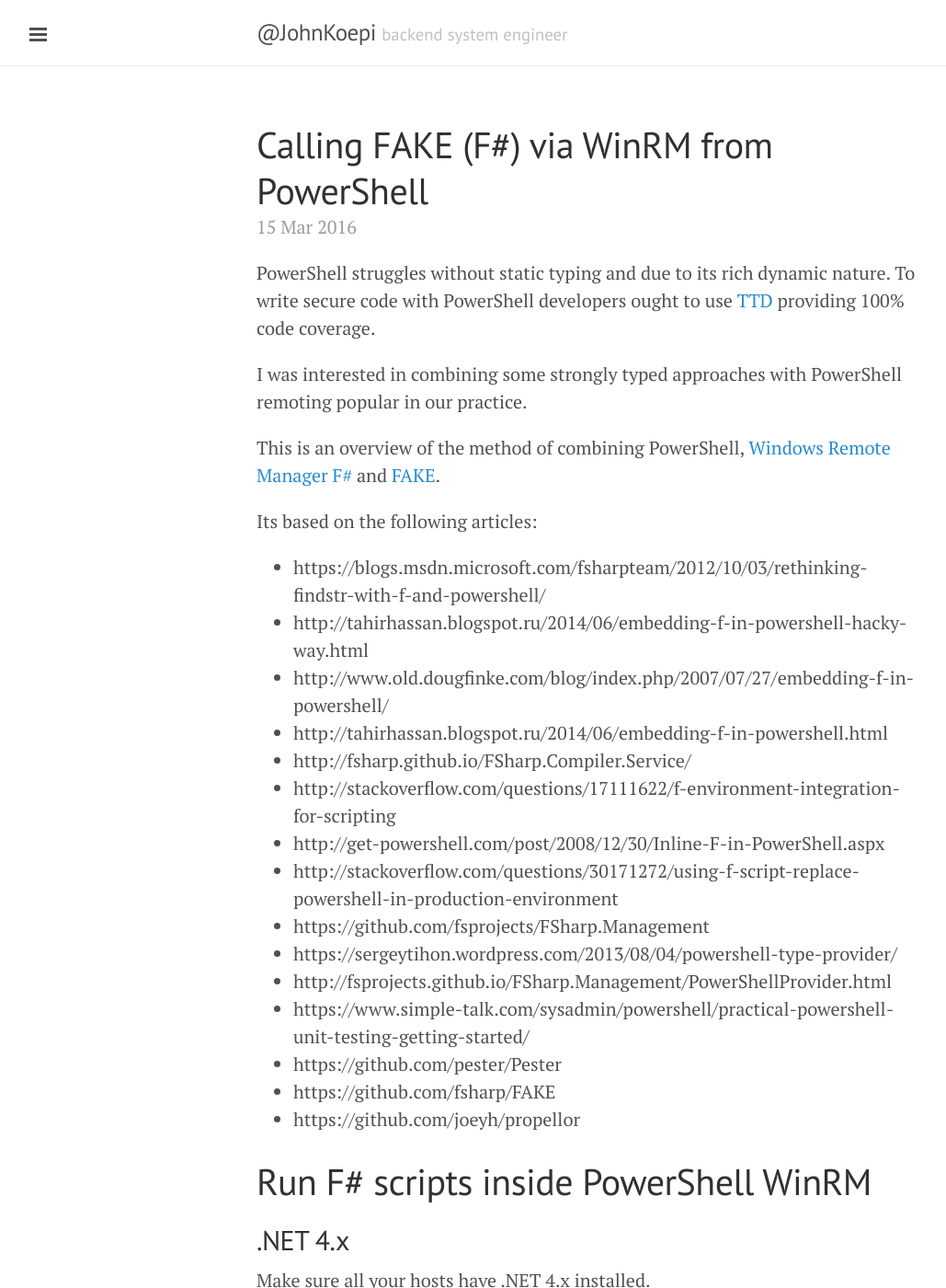
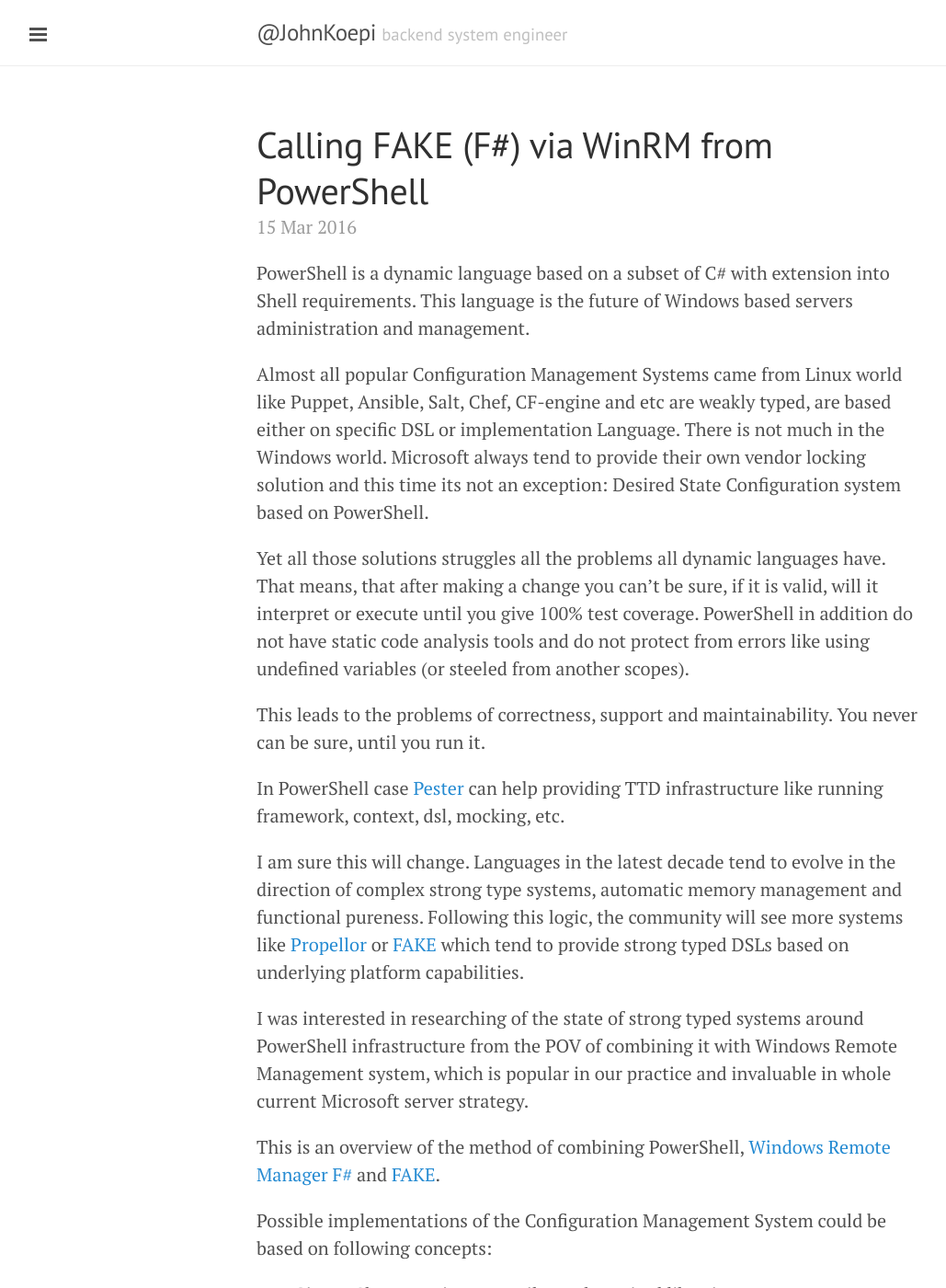
Before and after one commit to sitano/sitano.github.io, a Jekyll site: the page built from _posts/2016-03-15-powershell-winrm-fake.md, in a window 1280 px wide and 1400 px high. Shown: the whole window at 92% size, without its empty margins (1-1030 px from the left). Built offline with Jekyll 4.4.1, drawn with Linux system fonts in a browser that asks for light colours; Markdown is read by kramdown in place of the engine named in the settings; comment, search, counter and statistics services are not loaded; some of the changed text lies outside the part shown.

Commit message:
refining + intro + conclusion for ps/winrm/fake

````diff
--- a/_posts/2016-03-15-powershell-winrm-fake.md
+++ b/_posts/2016-03-15-powershell-winrm-fake.md
@@ -3,55 +3,117 @@
 title: Calling FAKE (F#) via WinRM from PowerShell
 ---
 
-PowerShell struggles without static typing and due to its rich dynamic
-nature. To write secure code with PowerShell developers ought to use
-[TTD](https://github.com/pester/Pester) providing 100% code coverage.
+PowerShell is a dynamic language based on a subset of C# with extension
+into Shell requirements. This language is the future of Windows based
+servers administration and management.
 
-I was interested in combining some strongly typed approaches with PowerShell
-remoting popular in our practice.
+Almost all popular Configuration Management Systems came from Linux
+world like Puppet, Ansible, Salt, Chef, CF-engine and etc are weakly typed,
+are based either on specific DSL or implementation Language. There is
+not much in the Windows world. Microsoft always tend to provide their
+own vendor locking solution and this time its not an exception: Desired
+State Configuration system based on PowerShell.
+
+Yet all those solutions struggles all the problems all dynamic languages have.
+That means, that after making a change you can't be sure, if it is valid,
+will it interpret or execute until you give 100% test coverage. PowerShell
+in addition do not have static code analysis tools and do not protect
+from errors like using undefined variables (or steeled from another scopes).
+
+This leads to the problems of correctness, support and maintainability.
+You never can be sure, until you run it.
+
+In PowerShell case [Pester](https://github.com/pester/Pester) can help
+providing TTD infrastructure like running framework, context, dsl, mocking,
+etc.
+
+I am sure this will change. Languages in the latest decade tend to evolve
+in the direction of complex strong type systems, automatic memory management
+and functional pureness. Following this logic, the community will see more
+systems like [Propellor](https://github.com/joeyh/propellor) or
+[FAKE](https://github.com/fsharp/FAKE) which tend to provide strong typed DSLs
+based on underlying platform capabilities.
+
+I was interested in researching of the state of strong typed systems around
+PowerShell infrastructure from the POV of combining it with Windows Remote
+Management system, which is popular in our practice and invaluable in whole
+current Microsoft server strategy.
 
 This is an overview of the method of combining PowerShell,
 [Windows Remote Manager](https://msdn.microsoft.com/en-us/library/windows/desktop/aa384426.aspx)
 [F#](http://fsharp.github.io/) and [FAKE](https://github.com/fsharp/FAKE).
 
-Its based on the following articles:
+Possible implementations of the Configuration Management System could be
+based on following concepts:
 
-- https://blogs.msdn.microsoft.com/fsharpteam/2012/10/03/rethinking-findstr-with-f-and-powershell/
-- http://tahirhassan.blogspot.ru/2014/06/embedding-f-in-powershell-hacky-way.html
-- http://www.old.dougfinke.com/blog/index.php/2007/07/27/embedding-f-in-powershell/
-- http://tahirhassan.blogspot.ru/2014/06/embedding-f-in-powershell.html
-- http://fsharp.github.io/FSharp.Compiler.Service/
-- http://stackoverflow.com/questions/17111622/f-environment-integration-for-scripting
-- http://get-powershell.com/post/2008/12/30/Inline-F-in-PowerShell.aspx
-- http://stackoverflow.com/questions/30171272/using-f-script-replace-powershell-in-production-environment
-- https://github.com/fsprojects/FSharp.Management
-- https://sergeytihon.wordpress.com/2013/08/04/powershell-type-provider/
-- http://fsprojects.github.io/FSharp.Management/PowerShellProvider.html
-- https://www.simple-talk.com/sysadmin/powershell/practical-powershell-unit-testing-getting-started/
-- https://github.com/pester/Pester
-- https://github.com/fsharp/FAKE
-- https://github.com/joeyh/propellor
+- Given FSharp runtime, compiler and required libraries on every Target machine,
+  system will pass F# scripts inside ScriptBlocks as simple text, remove compile
+  them and execute directly via dynamic type resolving, interface cast and execution.
 
-Run F# scripts inside PowerShell WinRM
-======================================
+  - CodeDom in memory on demand compilation
+  - Direct fsc.exe call
+  - FSharp.Compiler.Services ?
 
-.NET 4.x
---------
+- The system can compile locally on demand F# scripts, pass compiled assemblies
+  any how to the target machine (via pssession, cloud storage, etc) and run them
+  remotely.
 
-Make sure all your hosts have .NET 4.x installed.
+  - fsc.exe, copy to remote site
+  - direct injection of the assembly into pssession from []byte, instead of
+    distribution
+
+Personally, I would prefer to have the system which supports all modes of operations:
+
+- Pass F# scripts as text via `Invoke-Command / PSSession` and executing and
+  compiling them dynamically remotely on demand via existing remote infrastructure.
+- To be able to execute locally compiled and prepared scripts batches to the
+  remote site in the case of the preference. (omitting compilation should faster
+  process at least)
+
+[7 Configuration Management (CM) Tools You Need to Know About](
+https://www.upguard.com/articles/the-7-configuration-management-tools-you-need-to-know)
+
+`FAKE - F# Make` is a build automation system with capabilities which are similar to
+make and rake. It is using an easy domain-specific language (DSL) so that you can
+start using it without learning F. Combination of `FAKE` capabilities, DSL and
+PowerShell remoting looks interesting combination.
+
+Prepare FSharp compiler environment
+===================================
+
+During this process, I have met enormous amount of unstable effects and exceptions
+amount Windows tooling and services which I intended not to resolve into the sake of
+saving my time.
+
+Use the following requirements and installation steps:
+
+1.  Requires .NET 4.5:
+
+    - On Windows 10 .NET 4.6 is already present by default
+    - On Windows 8 and Windows 2012 Server, this is already present by default
+    - On Windows 7 and Windows 2008 Server, [install .NET 4.5](http://www.microsoft.com/net/downloads) from Microsoft
+
+2. Requires the Windows SDK:
+
+    - On Windows 10 use the [Windows 10 and .NET 4.6 SDK](https://dev.windows.com/en-US/downloads/windows-10-sdk) from Microsoft
+    - On Windows 8.1 use the [Windows 8.1 and .NET 4.5.1 SDK](http://msdn.microsoft.com/windows/desktop/bg162891) from Microsoft
+    - On Windows 8 or Windows 2012 Server use the [Windows 8 and .NET 4.5 SDK](http://msdn.microsoft.com/windows/hardware/hh852363.aspx) from Microsoft
+    - On Windows 7 or Windows 2008 Server use the [Windows 7 and .NET 4.0 SDK](http://www.microsoft.com/download/details.aspx?id=8279) from Microsoft
+
+3. Requires Microsoft Build Tools 2015 - [Install Microsoft Build Tools 2015](https://www.microsoft.com/en-us/download/details.aspx?id=48159)
+
+4. [Install the free Visual F# Tools 4.0](https://www.microsoft.com/en-us/download/details.aspx?id=48179) from Microsoft
 
 Test your PowerShell CLR environment
 ------------------------------------
 
-```powershell
-$PSVersionTable
-```
+Check `$PSVersionTable`.
 
-If its not 4.0, there there are two ways to tell PowerShell
-version 2.0 to utilize .NET Framework 4.
+If its not 4.0, there are two ways to tell PowerShell version 2.0 to utilize
+.NET Framework 4.
 
-You’ll want to create powershell.exe.config and
-powershell_ise.exe.config and place them in your $pshome directory.
+You’ll want to create powershell.exe.config and powershell_ise.exe.config and
+place them in your $pshome directory.
 
 Here is what you want in both of those .config files:
 
@@ -83,13 +144,11 @@
 Invoke-Command -ComputerName SECOND -ScriptBlock { Write-Output $env:COMPUTERNAME }
 ```
 
-Provide `Microsoft Build Tools 2015`
-------------------------------------
+Microsoft Build Tools 2015
+--------------------------
 
-Microsoft Build Tools 2015 is required for FSharp Tools.
-
-Install Microsoft Build Tools 2015 from https://go.microsoft.com/fwlink/?LinkId=615458,
-it can be installed quietly using: /Quiet /Full.
+I have tried to install from [Microsoft Build Tools 2015](https://go.microsoft.com/fwlink/?LinkId=615458)
+with:
 
 ```powershell
 
@@ -102,19 +161,20 @@
 
 ```
 
-This quiet mode didn't work for me as much I've tried.
+and it did not work for me. Don't know why.
 
-Provide `FSharp` environment
-----------------------------
+`FSharp` codedom
+----------------
 
-NuGet `FSharp.Compiler.*` is broken due compatibility with `CodeDom 0.9.4`
-and other dependencies of fsi and fsc that would be resolved.
+Latest version of nuget `FSharp.Compiler 4.4.0.0` is not compatible to `CodeDom 0.9.4`.
 
-- `FSharp.Compiler.CodeDom 0.9.4` requires `FSharp.Core 4.3.1.0`,
-- $env:PATH to fsi/fsc,
-- fsc would not work because of other unmet dependencies from some redists.
+If you are using nuget, to install `FSharp.Core` to the remote site, the `4.3.1.0`
+will be fine for `CodeDom 0.9.4`. Nonetheless I have failed to run fsharp compiler from
+the nuget package due to some magical mscorlib.dll incompatibilities and some others
+unresolved issues.
 
-So, install `FSharp` this [way](http://fsharp.org/use/windows/):
+If you use nuget to provide a compiler, don't forget to include path the `tools`
+directory (with fsc / fsi) into the $env:PATH.
 
 ```powershell
 
@@ -129,8 +189,8 @@
 
 This will take some time.
 
-Provide `CodeDom`
------------------
+Test `CodeDom`
+--------------
 
 ```powershell
 
@@ -240,9 +300,45 @@
 
 ```
 
-Hint
-====
+Conclusion
+==========
+
+I have managed to successfully execute remote F# on demand compilation with FAKE
+libraries on dependencies, what proves the concept as valid. Thus, mentioned kind of
+strong typed DSL is possible to implement with integration with WinRM and PowerShell
+to build good CM system for Windows platform.
+
+Due to the very complex toolset required for the compilation of the script, inability
+of these tools to be deployed smoothly in quite mode remotely, big time required for the
+dynamically loaded compiler to initialise it self and actually do the compilation, I think
+it makes more sense to execute only locally compiled scripts, configurations and batches
+providing to the remote site only binary modules to run.
+
+Hints
+=====
 
 * To view available modules `Get-Module –ListAvailable`
 * Show environment `Get-ChildItem env:`
-* Where did FSharp.Compiler.CodeDom go? [https://github.com/fsprojects/powerpack-archive/issues/21](https://github.com/fsprojects/powerpack-archive/issues/21)
+* Where did FSharp.Compiler.CodeDom go?
+  [GitHub PowerPack archive issue 21](https://github.com/fsprojects/powerpack-archive/issues/21)
+
+Links
+=====
+
+Its based on the following articles:
+
+- https://blogs.msdn.microsoft.com/fsharpteam/2012/10/03/rethinking-findstr-with-f-and-powershell/
+- http://tahirhassan.blogspot.ru/2014/06/embedding-f-in-powershell-hacky-way.html
+- http://www.old.dougfinke.com/blog/index.php/2007/07/27/embedding-f-in-powershell/
+- http://tahirhassan.blogspot.ru/2014/06/embedding-f-in-powershell.html
+- http://fsharp.github.io/FSharp.Compiler.Service/
+- http://stackoverflow.com/questions/17111622/f-environment-integration-for-scripting
+- http://get-powershell.com/post/2008/12/30/Inline-F-in-PowerShell.aspx
+- http://stackoverflow.com/questions/30171272/using-f-script-replace-powershell-in-production-environment
+- https://github.com/fsprojects/FSharp.Management
+- https://sergeytihon.wordpress.com/2013/08/04/powershell-type-provider/
+- http://fsprojects.github.io/FSharp.Management/PowerShellProvider.html
+- https://www.simple-talk.com/sysadmin/powershell/practical-powershell-unit-testing-getting-started/
+- https://github.com/pester/Pester
+- https://github.com/fsharp/FAKE
+- https://github.com/joeyh/propellor
````
Also changed, not shown: other parts of _posts/2016-03-15-powershell-winrm-fake.md (+2 -3 lines).
